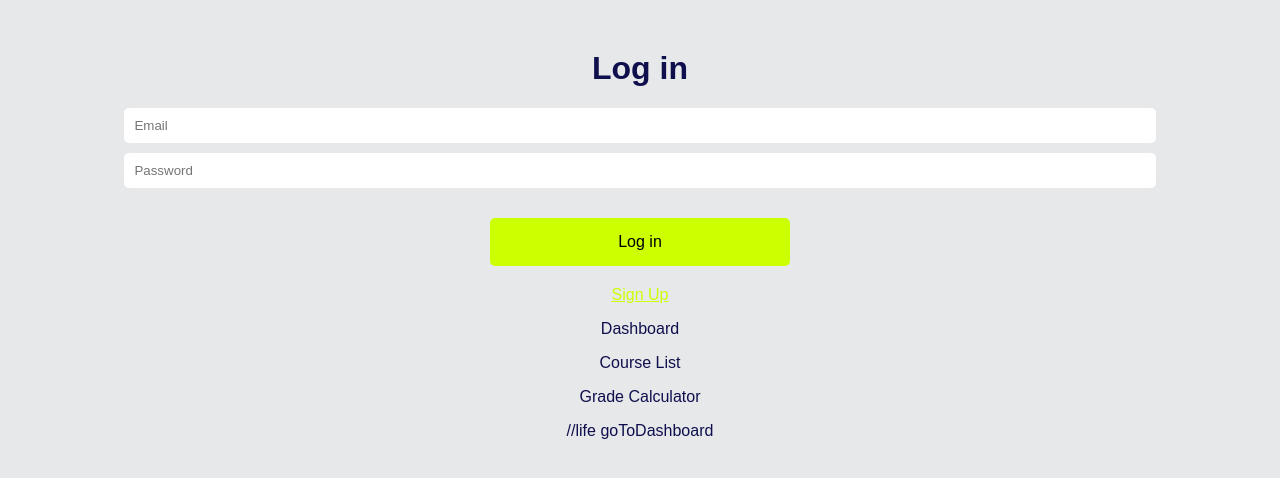
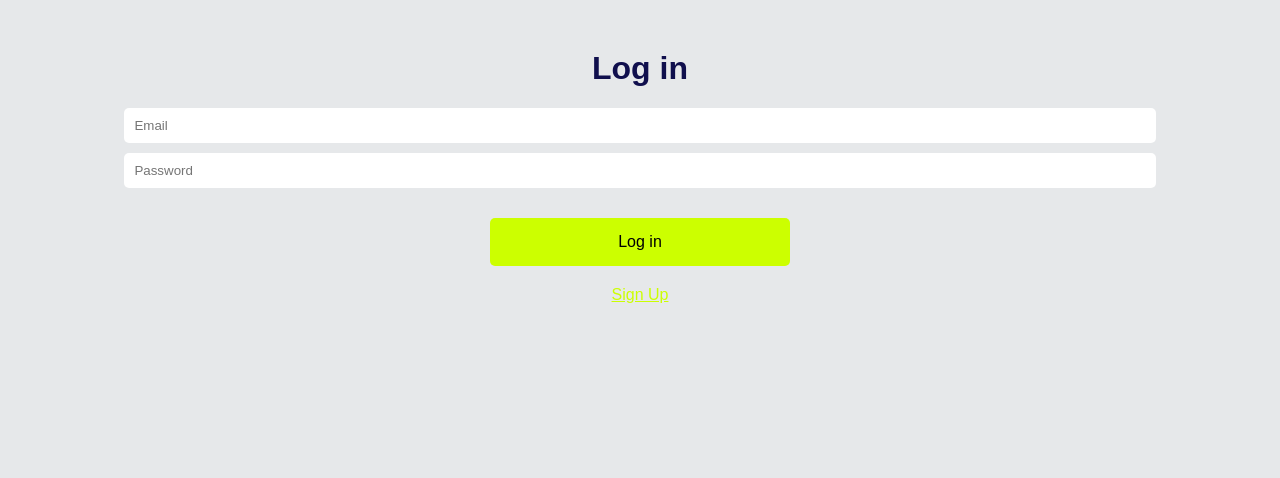
Before and after one commit to SUSA-HTH/uOStudent, a React (Create React App) app: page / in a window 1280 px wide. Shown: the top 478 px of the page. Built offline with nearby package versions, Linux system fonts and the light colour scheme; the HTML template or start-up script is replaced by a standard one.

Commit message:
something here something there

```diff
--- a/src/pages/CreateAccount.js
+++ b/src/pages/CreateAccount.js
@@ -19,7 +19,7 @@ const CreateAccount = () => {
       alert('Account created successfully!');
 
       // Redirect to login page or calendar page after successful account creation
-      navigate('/login'); // Or you could navigate to another page like the calendar page
+      navigate('/'); // Or you could navigate to another page like the calendar page
     } catch (error) {
       alert('Error creating account: ' + error.message);
     }
--- a/src/pages/Dashboard.js
+++ b/src/pages/Dashboard.js
@@ -1,6 +1,6 @@
 import React, { useState, useEffect } from 'react';
 import Calendar from './Calendar';  // Assuming you have a Calendar component
-import '/Users/stutipandya/Desktop/HTH/uOStudent/src/styles/Dashboard.css';  // Import the CSS file
+import '../styles/Dashboard.css';  // Import the CSS file
 
 const Dashboard = () => {
   const [todos, setTodos] = useState([]);
--- a/src/pages/Login.js
+++ b/src/pages/Login.js
@@ -59,10 +59,7 @@ const Login = () => {
         <Button label="Log in" className="login-button" />
       </form>
         <p onClick={goToSignUp} className="signup-link">Sign Up</p>
-          <p onClick={goToDashboard} className="signup">Dashboard</p>
-          <p onClick={goToCourseList} className="signup">Course List</p>
-          <p onClick={goToGradeCalculator} className="signup">Grade Calculator</p>
-          //life goToDashboard
+
 
     </div>
   );
```
